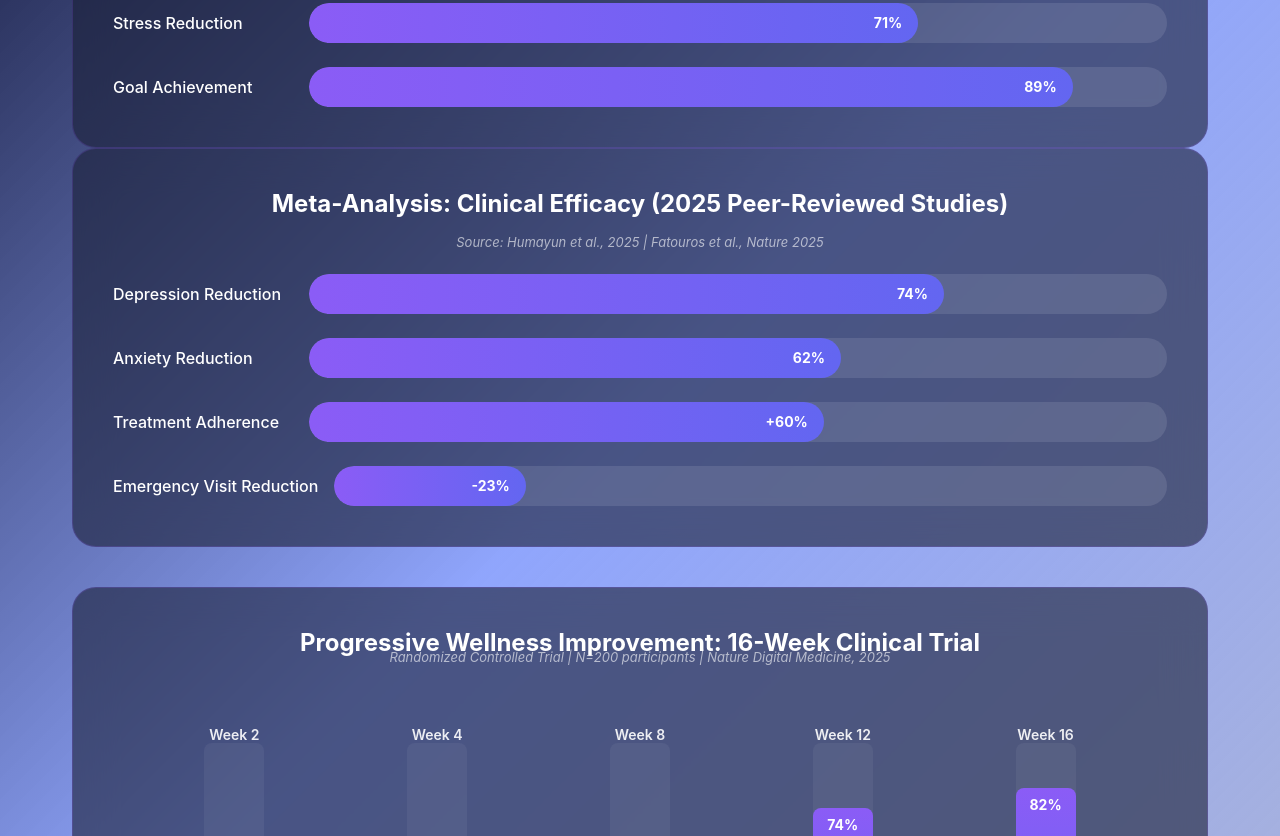
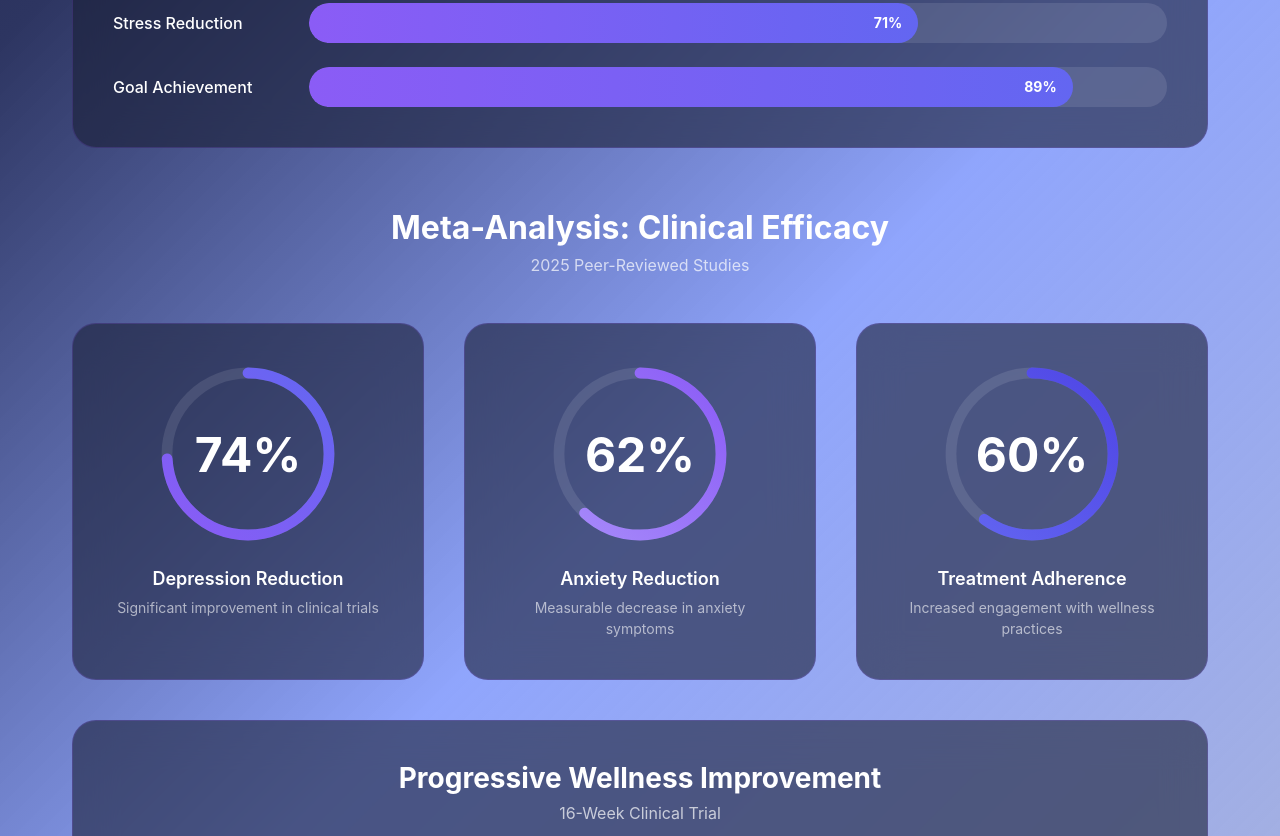
Before and after one commit to amohamud2009/LotaraWebsite, a plain HTML site: page index.html in a window 1280 px wide. Shown: the part 4125-4961 px from the top of the page. Drawn offline with Linux system fonts and the light colour scheme; animation ran at ten frames a second.

Commit message:
Major improvements: Remove sources, fix spacing, convert to circular charts
1️⃣ REMOVED SOURCE CITATIONS:
   - Removed cluttered source text from all charts
   - Cleaner, more professional presentation
   - Data speaks for itself

2️⃣ FIXED SPACING:
   - Better margins between sections (60px top margin)
   - Improved title hierarchy (28px → 32px for main titles)
   - Clean subtitle spacing (8px gap, 48px bottom margin)
   - Engagement title: proper 40px bottom margin

3️⃣ CONVERTED META-ANALYSIS TO CIRCULAR CHARTS:
   - Changed from bar chart to 3 circular progress charts
   - Depression Reduction: 74%
   - Anxiety Reduction: 62%
   - Treatment Adherence: 60%
   - Visual variety: circles + timeline bars + engagement grid
   - More engaging, less repetitive

RESULT:
- Professional, uncluttered design
- Better visual rhythm and variety
- Cleaner spacing throughout
- Data-focused, not source-focused

```diff
--- a/css/research-charts.css
+++ b/css/research-charts.css
@@ -254,16 +254,40 @@
 }
 
 /* ============================================
-   CHART SOURCE CITATIONS
+   CLINICAL RESULTS SECTION
    ============================================ */
 
-.chart-source {
+.clinical-results-section {
+    margin-top: 60px;
+}
+
+.clinical-title {
+    font-size: 32px;
+    font-weight: 700;
+    color: white;
     text-align: center;
-    font-size: 13px;
-    color: rgba(255, 255, 255, 0.6);
-    margin-top: -16px;
-    margin-bottom: 24px;
-    font-style: italic;
+    margin-bottom: 8px;
+}
+
+.clinical-subtitle {
+    font-size: 16px;
+    color: rgba(255, 255, 255, 0.7);
+    text-align: center;
+    margin-bottom: 48px;
+}
+
+.clinical-grid {
+    display: grid;
+    grid-template-columns: repeat(auto-fit, minmax(280px, 1fr));
+    gap: 40px;
+}
+
+.timeline-subtitle {
+    font-size: 16px;
+    color: rgba(255, 255, 255, 0.7);
+    text-align: center;
+    margin-top: 8px;
+    margin-bottom: 32px;
 }
 
 /* ============================================
@@ -281,10 +305,10 @@
 }
 
 .timeline-title {
-    font-size: 24px;
+    font-size: 28px;
     font-weight: 700;
     color: white;
-    margin-bottom: 8px;
+    margin-bottom: 0;
     text-align: center;
 }
 
@@ -385,10 +409,10 @@
 }
 
 .engagement-title {
-    font-size: 24px;
+    font-size: 28px;
     font-weight: 700;
     color: white;
-    margin-bottom: 8px;
+    margin-bottom: 40px;
     text-align: center;
 }
 
--- a/index.html
+++ b/index.html
@@ -344,50 +344,72 @@
                 </div>
             </div>
 
-            <!-- Clinical Trial Results -->
-            <div class="bar-chart-card">
-                <h3 class="bar-chart-title">Meta-Analysis: Clinical Efficacy (2025 Peer-Reviewed Studies)</h3>
-                <p class="chart-source">Source: Humayun et al., 2025 | Fatouros et al., Nature 2025</p>
-                <div class="bar-chart">
-                    <div class="bar-item">
-                        <div class="bar-label">Depression Reduction</div>
-                        <div class="bar-container">
-                            <div class="bar-fill" style="--width: 74%">
-                                <span class="bar-value">74%</span>
-                            </div>
+            <!-- Clinical Trial Results - Circular Charts -->
+            <div class="clinical-results-section">
+                <h3 class="clinical-title">Meta-Analysis: Clinical Efficacy</h3>
+                <p class="clinical-subtitle">2025 Peer-Reviewed Studies</p>
+
+                <div class="clinical-grid">
+                    <div class="chart-card">
+                        <div class="circular-chart" data-progress="74">
+                            <svg viewBox="0 0 200 200">
+                                <defs>
+                                    <linearGradient id="gradient4" x1="0%" y1="0%" x2="100%" y2="100%">
+                                        <stop offset="0%" style="stop-color:#8b5cf6;stop-opacity:1" />
+                                        <stop offset="100%" style="stop-color:#6366f1;stop-opacity:1" />
+                                    </linearGradient>
+                                </defs>
+                                <circle class="circular-chart-bg" cx="100" cy="100" r="90"></circle>
+                                <circle class="circular-chart-progress" cx="100" cy="100" r="90" style="--progress: 418; stroke: url(#gradient4)"></circle>
+                            </svg>
+                            <div class="chart-percentage">74%</div>
                         </div>
+                        <div class="chart-label">Depression Reduction</div>
+                        <div class="chart-description">Significant improvement in clinical trials</div>
                     </div>
-                    <div class="bar-item">
-                        <div class="bar-label">Anxiety Reduction</div>
-                        <div class="bar-container">
-                            <div class="bar-fill" style="--width: 62%">
-                                <span class="bar-value">62%</span>
-                            </div>
+
+                    <div class="chart-card">
+                        <div class="circular-chart" data-progress="62">
+                            <svg viewBox="0 0 200 200">
+                                <defs>
+                                    <linearGradient id="gradient5" x1="0%" y1="0%" x2="100%" y2="100%">
+                                        <stop offset="0%" style="stop-color:#a78bfa;stop-opacity:1" />
+                                        <stop offset="100%" style="stop-color:#8b5cf6;stop-opacity:1" />
+                                    </linearGradient>
+                                </defs>
+                                <circle class="circular-chart-bg" cx="100" cy="100" r="90"></circle>
+                                <circle class="circular-chart-progress" cx="100" cy="100" r="90" style="--progress: 350; stroke: url(#gradient5)"></circle>
+                            </svg>
+                            <div class="chart-percentage">62%</div>
                         </div>
+                        <div class="chart-label">Anxiety Reduction</div>
+                        <div class="chart-description">Measurable decrease in anxiety symptoms</div>
                     </div>
-                    <div class="bar-item">
-                        <div class="bar-label">Treatment Adherence</div>
-                        <div class="bar-container">
-                            <div class="bar-fill" style="--width: 60%">
-                                <span class="bar-value">+60%</span>
-                            </div>
+
+                    <div class="chart-card">
+                        <div class="circular-chart" data-progress="60">
+                            <svg viewBox="0 0 200 200">
+                                <defs>
+                                    <linearGradient id="gradient6" x1="0%" y1="0%" x2="100%" y2="100%">
+                                        <stop offset="0%" style="stop-color:#6366f1;stop-opacity:1" />
+                                        <stop offset="100%" style="stop-color:#4f46e5;stop-opacity:1" />
+                                    </linearGradient>
+                                </defs>
+                                <circle class="circular-chart-bg" cx="100" cy="100" r="90"></circle>
+                                <circle class="circular-chart-progress" cx="100" cy="100" r="90" style="--progress: 339; stroke: url(#gradient6)"></circle>
+                            </svg>
+                            <div class="chart-percentage">60%</div>
                         </div>
-                    </div>
-                    <div class="bar-item">
-                        <div class="bar-label">Emergency Visit Reduction</div>
-                        <div class="bar-container">
-                            <div class="bar-fill" style="--width: 23%">
-                                <span class="bar-value">-23%</span>
-                            </div>
-                        </div>
+                        <div class="chart-label">Treatment Adherence</div>
+                        <div class="chart-description">Increased engagement with wellness practices</div>
                     </div>
                 </div>
             </div>
 
             <!-- Timeline Improvement Chart -->
             <div class="timeline-chart-card">
-                <h3 class="timeline-title">Progressive Wellness Improvement: 16-Week Clinical Trial</h3>
-                <p class="chart-source">Randomized Controlled Trial | N=200 participants | Nature Digital Medicine, 2025</p>
+                <h3 class="timeline-title">Progressive Wellness Improvement</h3>
+                <p class="timeline-subtitle">16-Week Clinical Trial</p>
                 <div class="timeline-chart">
                     <div class="timeline-item">
                         <div class="timeline-week">Week 2</div>
@@ -439,7 +461,6 @@
             <!-- Engagement vs Outcomes -->
             <div class="engagement-chart-card">
                 <h3 class="engagement-title">User Engagement Correlation with Clinical Outcomes</h3>
-                <p class="chart-source">Systematic Review | 31 Studies | Frontiers in Digital Health, 2025</p>
                 <div class="engagement-grid">
                     <div class="engagement-metric">
                         <div class="engagement-stat">89%</div>
```
